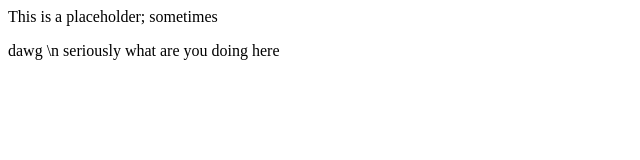
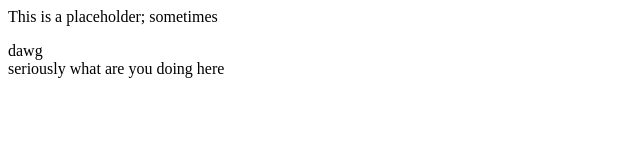
Before and after one commit to miguelrs07/volume-box, a plain HTML site: page public/index.html in a window 1280 px wide. Shown: the whole page, without its empty margins (0-640 px from the left). Drawn offline with Linux system fonts and the light colour scheme.

Commit message:
blud fix

```diff
--- a/public/index.html
+++ b/public/index.html
@@ -1,2 +1,2 @@
 This is a placeholder; sometimes
-<p>dawg \n seriously what are you doing here</p>
+<p>dawg <br> seriously what are you doing here</p>
```
